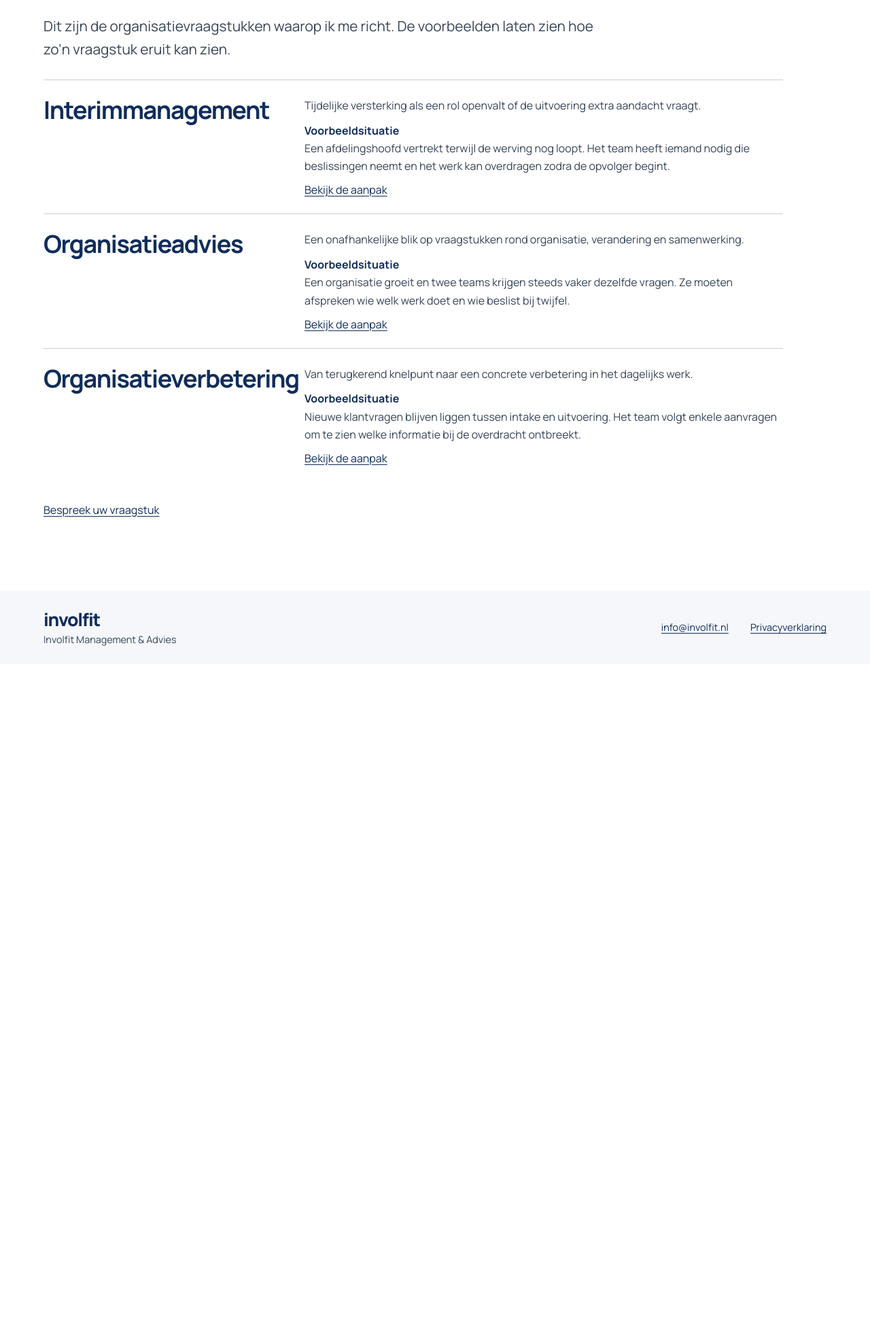
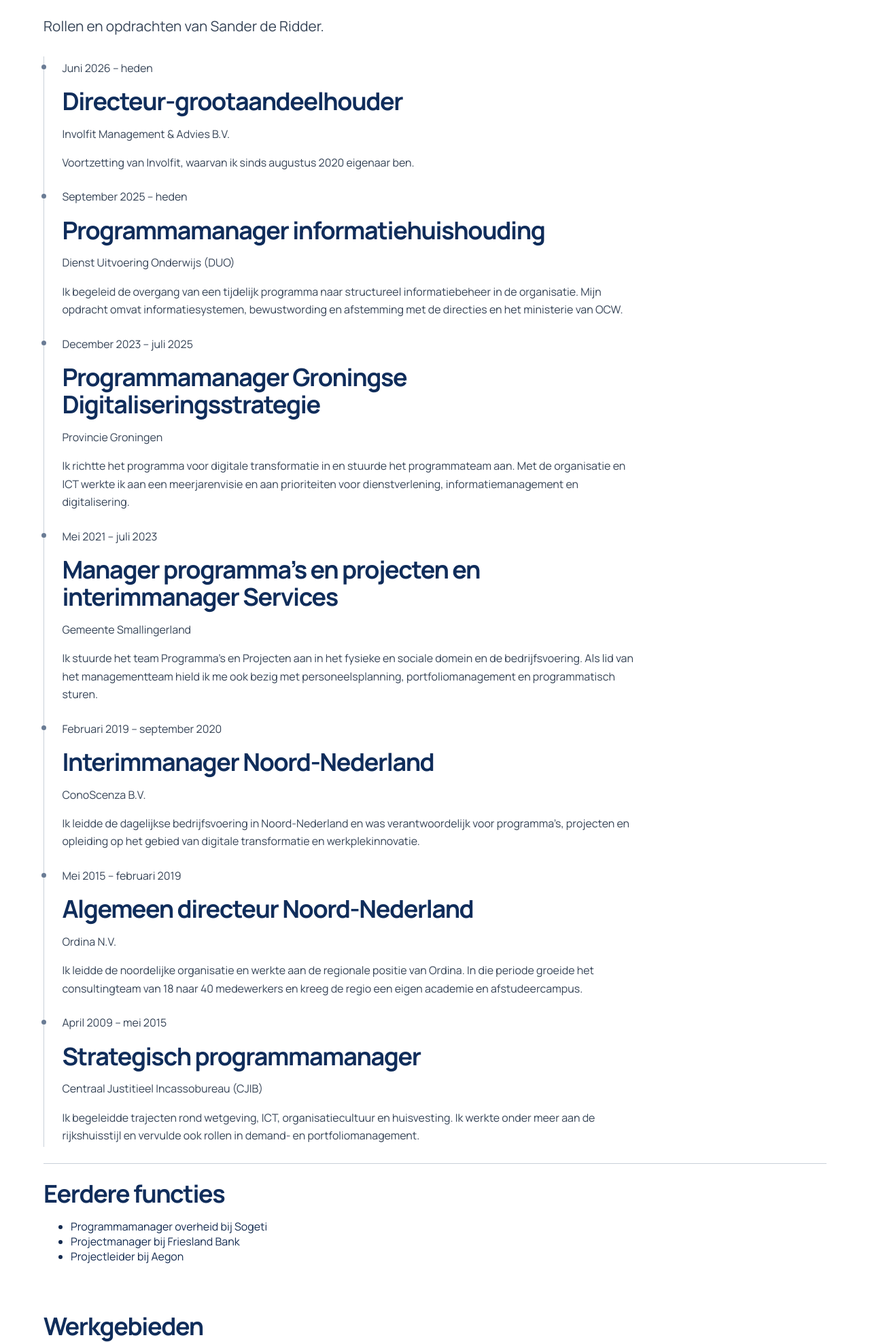
Before and after one commit to Runeinvolfit-digital/Ai-Team, an Astro site in the folder projects/involfit/: page /ervaring in a window 1280 px wide. Shown: the part 266-2240 px from the top of the page at 68% size. Before the commit the page ends 1243 px from the top, so only its background shows below. Built offline with nearby package versions, Linux system fonts and the light colour scheme; Astro itself is replaced by a stand-in of ours.

Commit message:
Add Involfit career timeline and training history from supplied CV

```diff
--- a/projects/involfit/src/content.ts
+++ b/projects/involfit/src/content.ts
@@ -44,4 +44,58 @@ interface Experience {
 }
 
 // Voeg alleen geverifieerde, openbaar te gebruiken opdrachten toe.
-export const experience: readonly Experience[] = [];
+export const experience: readonly Experience[] = [
+  {
+    period: 'Juni 2026 – heden',
+    role: 'Directeur-grootaandeelhouder',
+    organization: 'Involfit Management & Advies B.V.',
+    description: 'Voortzetting van Involfit, waarvan ik sinds augustus 2020 eigenaar ben.',
+  },
+  {
+    period: 'September 2025 – heden',
+    role: 'Programmamanager informatiehuishouding',
+    organization: 'Dienst Uitvoering Onderwijs (DUO)',
+    description: 'Ik begeleid de overgang van een tijdelijk programma naar structureel informatiebeheer in de organisatie. Mijn opdracht omvat informatiesystemen, bewustwording en afstemming met de directies en het ministerie van OCW.',
+  },
+  {
+    period: 'December 2023 – juli 2025',
+    role: 'Programmamanager Groningse Digitaliseringsstrategie',
+    organization: 'Provincie Groningen',
+    description: 'Ik richtte het programma voor digitale transformatie in en stuurde het programmateam aan. Met de organisatie en ICT werkte ik aan een meerjarenvisie en aan prioriteiten voor dienstverlening, informatiemanagement en digitalisering.',
+  },
+  {
+    period: 'Mei 2021 – juli 2023',
+    role: 'Manager programma’s en projecten en interimmanager Services',
+    organization: 'Gemeente Smallingerland',
+    description: 'Ik stuurde het team Programma’s en Projecten aan in het fysieke en sociale domein en de bedrijfsvoering. Als lid van het managementteam hield ik me ook bezig met personeelsplanning, portfoliomanagement en programmatisch sturen.',
+  },
+  {
+    period: 'Februari 2019 – september 2020',
+    role: 'Interimmanager Noord-Nederland',
+    organization: 'ConoScenza B.V.',
+    description: 'Ik leidde de dagelijkse bedrijfsvoering in Noord-Nederland en was verantwoordelijk voor programma’s, projecten en opleiding op het gebied van digitale transformatie en werkplekinnovatie.',
+  },
+  {
+    period: 'Mei 2015 – februari 2019',
+    role: 'Algemeen directeur Noord-Nederland',
+    organization: 'Ordina N.V.',
+    description: 'Ik leidde de noordelijke organisatie en werkte aan de regionale positie van Ordina. In die periode groeide het consultingteam van 18 naar 40 medewerkers en kreeg de regio een eigen academie en afstudeercampus.',
+  },
+  {
+    period: 'April 2009 – mei 2015',
+    role: 'Strategisch programmamanager',
+    organization: 'Centraal Justitieel Incassobureau (CJIB)',
+    description: 'Ik begeleidde trajecten rond wetgeving, ICT, organisatiecultuur en huisvesting. Ik werkte onder meer aan de rijkshuisstijl en vervulde ook rollen in demand- en portfoliomanagement.',
+  },
+];
+
+export const professionalDevelopment = [
+  { title: 'Programmasturing als vak', period: '2022–2023' },
+  { title: 'Projectmatig werken bij de gemeentelijke overheid', period: '2021–2022' },
+  { title: 'Helder en integraal adviseren', period: '2021' },
+  { title: 'Agile projectmanagement', period: '2017–2019' },
+  { title: 'Managing Successful Programmes (MSP)', period: '2011–2013' },
+  { title: 'Leergang projectmanagement B en C (IPMA)', period: '2006–2007' },
+  { title: 'Sustainability, Leadership & Responsibility, London Business School', period: '2003–2004' },
+  { title: 'Hbo Personeel & Arbeid, richting Strategisch Management', period: '1994–1998' },
+] as const;
--- a/projects/involfit/src/pages/ervaring.astro
+++ b/projects/involfit/src/pages/ervaring.astro
@@ -2,7 +2,7 @@
 import Site from '../layouts/Site.astro';
 import { experience, services } from '../content';
 ---
-<Site title="Ervaring | Involfit" description="Verken de werkgebieden van Sander de Ridder bij Involfit.">
+<Site title="Ervaring | Involfit" description="Bekijk de loopbaan en opdrachten van Sander de Ridder in strategisch management, digitale transformatie en bedrijfsvoering.">
   <section class="shell reading-page">
     <header class="page-intro">
       <h1>Ervaring</h1>
@@ -14,6 +14,16 @@ import { experience, services } from '../content';
           <li><p>{period}</p><h2>{role}</h2>{organization && <p>{organization}</p>}<p>{description}</p></li>
         ))}
       </ol>
+    )}
+    {experience.length > 0 && (
+      <section class="page-section">
+        <h2>Eerdere functies</h2>
+        <ul>
+          <li>Programmamanager overheid bij Sogeti</li>
+          <li>Projectmanager bij Friesland Bank</li>
+          <li>Projectleider bij Aegon</li>
+        </ul>
+      </section>
     )}
     {experience.length > 0 && <h2 class="work-areas-heading">Werkgebieden</h2>}
     <ul class="work-areas">
```
Also changed, not shown: projects/involfit/src/pages/over-sander.astro (+10 -1 lines), projects/involfit/README.md, projects/involfit/review/README.md, projects/involfit/review/ervaring-desktop.png, projects/involfit/review/ervaring-mobiel.png, projects/involfit/review/over-sander-desktop.png, projects/involfit/review/over-sander-mobiel.png, 1 other file.
